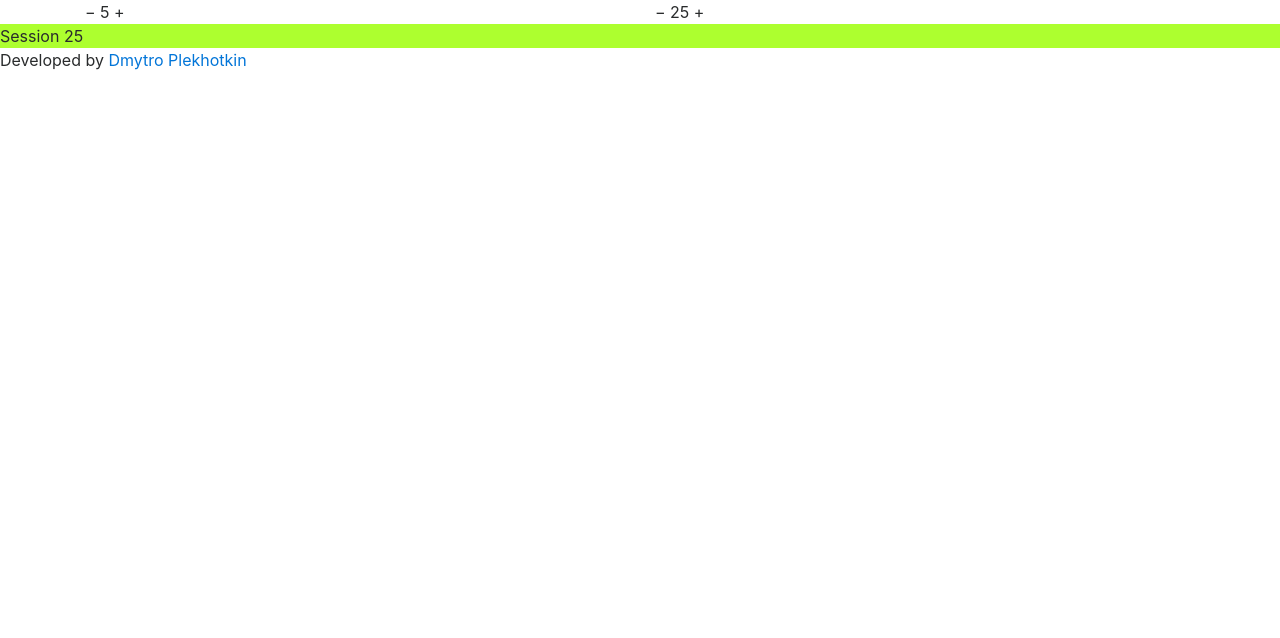
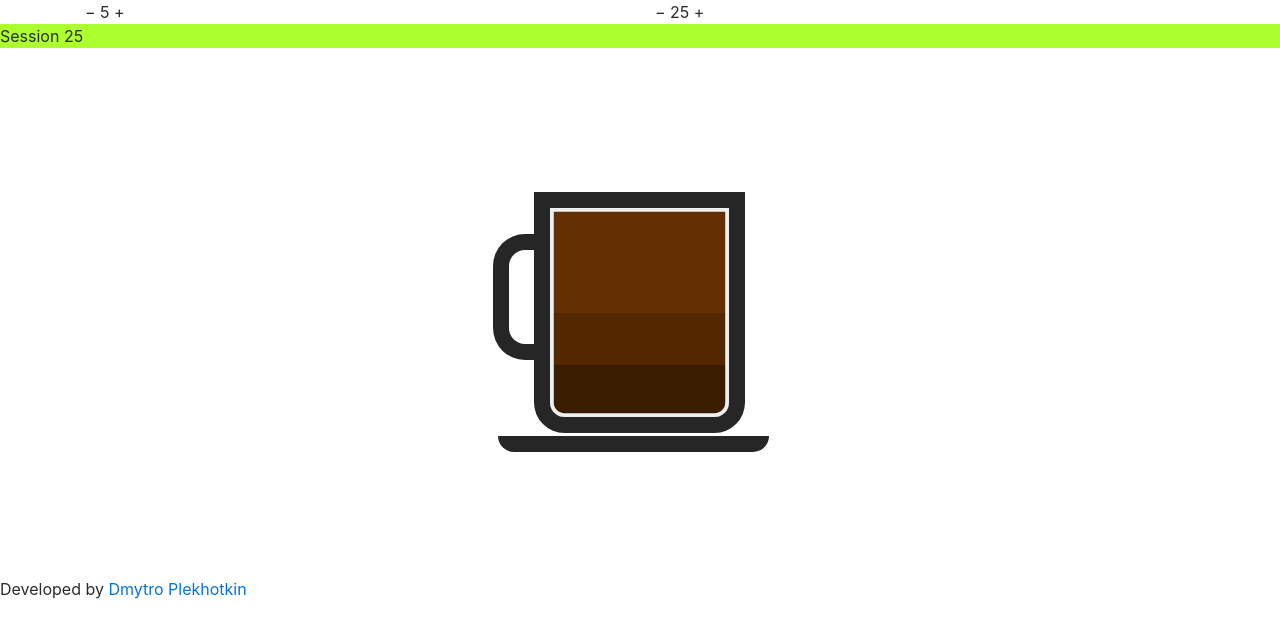
Before and after one commit to plekhotkindmytro/Pomodoro, a plain HTML site: page index.html in a window 1280 px wide. Drawn offline with nearby package versions, Linux system fonts and the light colour scheme.

Commit message:
Add cup of coffiee

```diff
--- /dev/null
+++ b/coffee.js
@@ -0,0 +1,10 @@
+function drink() {
+    var drinked = 100 - Math.round(BREAK_TIME_LEFT_MS / (Number($("#break-value").text()) * 60 * 1000) * 100);
+    $(".filled").css("background-image", "linear-gradient(to bottom, #ecf0f1 " + drinked + "%, #643001 0%, #643001 50%, #532700 50%, #532700 75%, #3a1c00 75%)");
+
+}
+
+function fillCoffee() {
+    var filled = Math.round(WORK_TIME_LEFT_MS / (Number($("#work-value").text()) * 60 * 1000) * 100);
+    $(".filled").css("background-image", "linear-gradient(to bottom, #ecf0f1 " + filled + "%, #643001 0%, #643001 50%, #532700 50%, #532700 75%, #3a1c00 75%)");
+}
--- a/index.html
+++ b/index.html
@@ -14,7 +14,6 @@
 <body>
     <section id="pomodoro">
         <div class="container">
-
             <div class="row">
                 <div class="col-6">
                     <span id="break-minus">&minus;</span>
@@ -38,6 +37,14 @@
         </div>
         <div class="row">
             <div class="col-12">
+                <div class='cup'>
+                    <div class='filled'></div>
+                </div>
+            </div>
+        </div>
+
+        <div class="row">
+            <div class="col-12">
                 <footer class="footer">
                     Developed by <a href="https://plekhotkindmytro-portfolio.herokuapp.com">Dmytro Plekhotkin</a>
                 </footer>
@@ -48,9 +55,12 @@
 
 
     <script src="jquery-3.2.1.min.js"></script>
+    <script src="https://cdn.bootcss.com/typed.js/1.1.4/typed.min.js"></script>
     <script src="tether.min.js"></script>
     <script src="bootstrap-4.0.0-alpha.6/js/bootstrap.min.js"></script>
+    <script src="coffee.js"></script>
     <script src="scripts.js"></script>
+
 </body>
 
 </html>
--- a/scripts.js
+++ b/scripts.js
@@ -47,24 +47,29 @@ function updateTimer() {
         return;
     }
 
-    if (WORK_TIME_LEFT_MS > 0) {
-        IS_WORK = true;
+    if (WORK_TIME_LEFT_MS > 0 && IS_WORK) {
         $("#timer").removeClass("break");
         $("#timer").addClass("work");
         $("#timer-title").text("Session");
         WORK_TIME_LEFT_MS -= 1000;
         setTimerText(WORK_TIME_LEFT_MS);
+
+        fillCoffee();
     } else if (BREAK_TIME_LEFT_MS > 0) {
-        IS_WORK = false;
-        if (Number($("#break-value").text()) * 60 * 1000 === BREAK_TIME_LEFT_MS) {
+        if (IS_WORK && Number($("#break-value").text()) * 60 * 1000 === BREAK_TIME_LEFT_MS) {
             AUDIO.play();
         }
+
+        IS_WORK = false;
         $("#timer").removeClass("work");
         $("#timer").addClass("break");
         $("#timer-title").text("Break!");
         BREAK_TIME_LEFT_MS -= 1000;
         setTimerText(BREAK_TIME_LEFT_MS);
+
+        drink();
     } else {
+        IS_WORK = true;
         WORK_TIME_LEFT_MS = Number($("#work-value").text()) * 60 * 1000;
         BREAK_TIME_LEFT_MS = Number($("#break-value").text()) * 60 * 1000;
         AUDIO.play();
--- a/styles.css
+++ b/styles.css
@@ -18,3 +18,52 @@ body {
 .break {
     background-color: red;
 }
+
+.cup {
+    /*position*/
+    margin: 10em auto;
+    /*Style*/
+    width: 11.09017em;
+    height: 13.09017em;
+    border-bottom-left-radius: 1em;
+    border-bottom-right-radius: 1em;
+}
+
+.cup:before,
+.cup:after {
+    content: '';
+    display: block;
+    float: left;
+    box-shadow: 0 0 0 1em #262626;
+    position: absolute;
+}
+
+.cup:before {
+    height: 5.8541em;
+    width: 1.61803em;
+    margin: 2.62232em -2.66886em;
+    border-top-left-radius: 1em;
+    border-bottom-left-radius: 1em;
+}
+
+.cup:after {
+    height: 1em;
+    width: 16.94427em;
+    margin: 14.26884em -3.31803em;
+    box-shadow: inset 0 1em 0 0.61803em #262626;
+    border-bottom-left-radius: 1em;
+    border-bottom-right-radius: 1em;
+}
+
+.cup .filled {
+    display: block;
+    width: 101%;
+    height: 100%;
+    float: left;
+    border-bottom-left-radius: 0.90909em;
+    border-bottom-right-radius: 0.90909em;
+    box-shadow: inset 0 0 0 0.23607em #ecf0f1, 0 0 0 1em #262626;
+    margin-left: -1px;
+    margin-right: 3px;
+    background-image: linear-gradient(to bottom, #ecf0f1 0%, #643001 0%, #643001 50%, #532700 50%, #532700 75%, #3a1c00 75%);
+}
```
